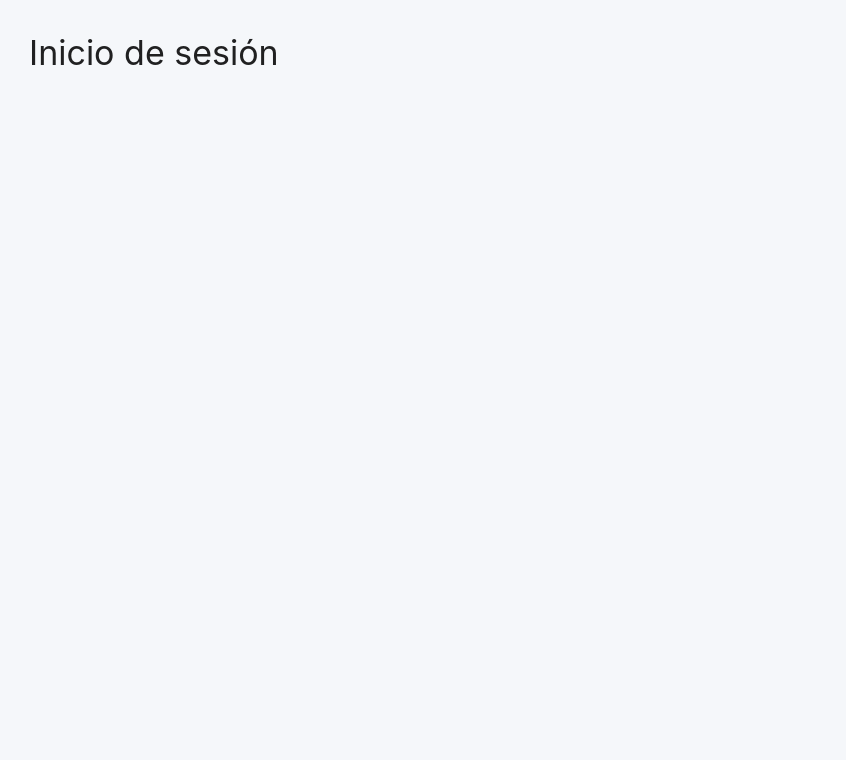
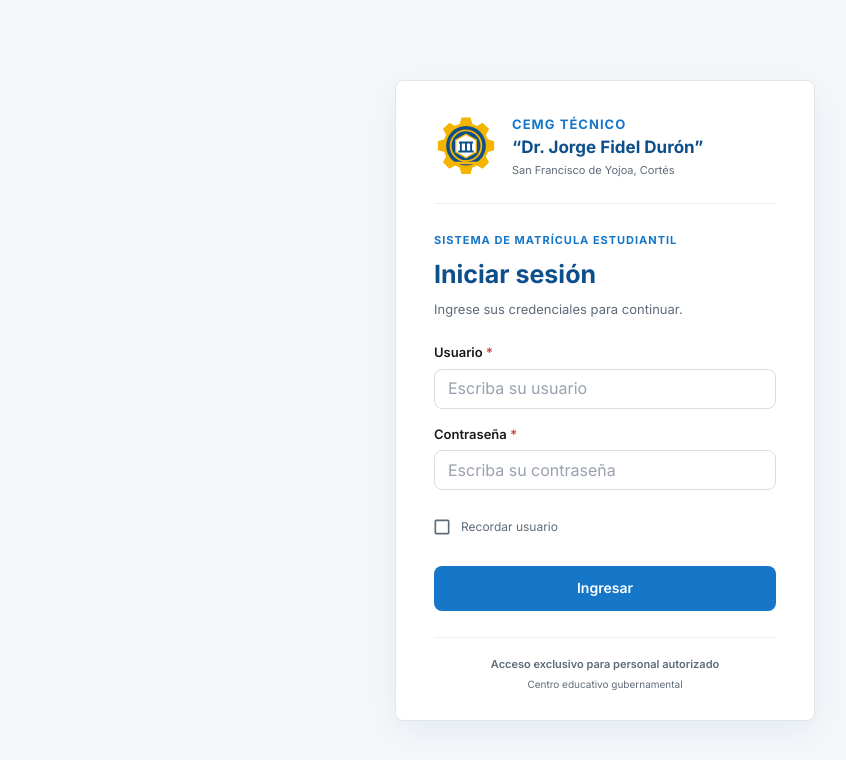
Before and after one commit to j-tor/sistema-matricula, a React (Vite) app in the folder frontend/: page /login in a window 1280 px wide. Shown: the top 760 px of the page, without its empty margins (35-881 px from the left). Built offline with nearby package versions, Linux system fonts and the light colour scheme.

Commit message:
feat: add frontend base structure with login and home views using Material-UI

```diff
--- a/frontend/index.html
+++ b/frontend/index.html
@@ -4,6 +4,12 @@
     <meta charset="UTF-8" />
     <link rel="icon" type="image/svg+xml" href="/vite.svg" />
     <meta name="viewport" content="width=device-width, initial-scale=1.0" />
+    <link rel="preconnect" href="https://fonts.googleapis.com" />
+    <link rel="preconnect" href="https://fonts.gstatic.com" crossorigin />
+    <link
+      href="https://fonts.googleapis.com/css2?family=Inter:wght@400;500;600;700&display=swap"
+      rel="stylesheet"
+    />
     <title>Sistema de Matrícula</title>
   </head>
   <body>
--- /dev/null
+++ b/frontend/src/components/ui/CerrarSesionButton.jsx
@@ -0,0 +1,17 @@
+import { useNavigate } from 'react-router-dom';
+import Button from '@mui/material/Button';
+import LogoutIcon from '@mui/icons-material/Logout';
+
+/**
+ * Botón "Cerrar sesión". Por ahora solo regresa a la pantalla de inicio de sesión;
+ * el menú lateral (#26) lo reutilizará con su propio estilo mediante `sx`.
+ */
+export default function CerrarSesionButton({ sx, ...props }) {
+  const navigate = useNavigate();
+
+  return (
+    <Button startIcon={<LogoutIcon />} onClick={() => navigate('/login')} sx={sx} {...props}>
+      Cerrar sesión
+    </Button>
+  );
+}
--- /dev/null
+++ b/frontend/src/components/ui/Logo.jsx
@@ -0,0 +1,32 @@
+import Box from '@mui/material/Box';
+
+/**
+ * Escudo institucional del CEMG Técnico "Dr. Jorge Fidel Durón".
+ * - large: versión grande para espacios destacados.
+ * - mono: versión monocromática para documentos impresos.
+ */
+export default function Logo({ large = false, mono = false, sx }) {
+  const size = large ? 108 : 64;
+  const azul = mono ? '#FFFFFF' : '#0D4F8B';
+  const linea = mono ? '#111111' : '#F5B400';
+  const trazo = mono ? '#111111' : '#0D4F8B';
+
+  return (
+    <Box
+      aria-label="Escudo institucional"
+      sx={{ width: size, height: size, flex: '0 0 auto', color: mono ? '#111111' : 'secondary.main', ...sx }}
+    >
+      <svg viewBox="0 0 100 100" role="img" width="100%" height="100%">
+        <path
+          d="M43 4h14l3 10a37 37 0 0 1 7 3l9-5 10 10-5 9a37 37 0 0 1 3 7l10 3v14l-10 3a37 37 0 0 1-3 7l5 9-10 10-9-5a37 37 0 0 1-7 3l-3 10H43l-3-10a37 37 0 0 1-7-3l-9 5-10-10 5-9a37 37 0 0 1-3-7L6 55V41l10-3a37 37 0 0 1 3-7l-5-9 10-10 9 5a37 37 0 0 1 7-3Z"
+          fill="currentColor"
+        />
+        <circle cx="50" cy="48" r="31" fill={azul} />
+        <circle cx="50" cy="48" r="24" fill="none" stroke={linea} strokeWidth="3" />
+        <path d="M34 58V39l16-9 16 9v19l-16 9Z" fill="#FFFFFF" stroke={linea} strokeWidth="2" />
+        <path d="M39 43h22M42 43v13m8-13v13m8-13v13M38 57h24" stroke={trazo} strokeWidth="3" />
+        <path d="M29 75h42" stroke={linea} strokeWidth="4" />
+      </svg>
+    </Box>
+  );
+}
--- a/frontend/src/pages/Home.jsx
+++ b/frontend/src/pages/Home.jsx
@@ -2,21 +2,24 @@ import Box from '@mui/material/Box';
 import Typography from '@mui/material/Typography';
 import Container from '@mui/material/Container';
 import Paper from '@mui/material/Paper';
-import SchoolIcon from '@mui/icons-material/School';
+import Logo from '../components/ui/Logo';
+import CerrarSesionButton from '../components/ui/CerrarSesionButton';
 
+// Pantalla temporal: el menú principal y el resumen se agregan en #26
 function Home() {
   return (
     <Container maxWidth="sm" sx={{ mt: 10 }}>
-      <Paper elevation={0} sx={{ p: 6, textAlign: 'center', borderRadius: 3 }}>
-        <Box sx={{ color: 'primary.main', mb: 2 }}>
-          <SchoolIcon sx={{ fontSize: 64 }} />
+      <Paper elevation={0} sx={{ p: 6, textAlign: 'center', borderRadius: 2 }}>
+        <Box sx={{ display: 'flex', justifyContent: 'center', mb: 2 }}>
+          <Logo large />
         </Box>
-        <Typography variant="h4" fontWeight={700} gutterBottom>
+        <Typography variant="h4" gutterBottom sx={{ fontWeight: 700, color: 'primary.dark' }}>
           Sistema de Matrícula
         </Typography>
-        <Typography variant="body1" color="text.secondary">
-          Bienvenido. El frontend está funcionando correctamente con Material UI.
+        <Typography variant="body1" sx={{ color: 'text.secondary', mb: 4 }}>
+          Bienvenido al sistema de matrícula del CEMG Técnico “Dr. Jorge Fidel Durón”.
         </Typography>
+        <CerrarSesionButton variant="outlined" />
       </Paper>
     </Container>
   );
--- a/frontend/src/pages/Login.jsx
+++ b/frontend/src/pages/Login.jsx
@@ -1,9 +1,157 @@
-import { Container, Typography } from '@mui/material';
+import { useState } from 'react';
+import { useNavigate } from 'react-router-dom';
+import Alert from '@mui/material/Alert';
+import Box from '@mui/material/Box';
+import Button from '@mui/material/Button';
+import Checkbox from '@mui/material/Checkbox';
+import FormControlLabel from '@mui/material/FormControlLabel';
+import Paper from '@mui/material/Paper';
+import TextField from '@mui/material/TextField';
+import Typography from '@mui/material/Typography';
+import Logo from '../components/ui/Logo';
+
+// Etiqueta visible arriba del campo, como en el diseño
+function Campo({ label, ...props }) {
+  return (
+    <Box component="label" sx={{ display: 'flex', flexDirection: 'column', gap: 0.75, mb: 2 }}>
+      <Typography component="span" sx={{ fontSize: 13, fontWeight: 600 }}>
+        {label}
+        <Box component="b" sx={{ color: 'error.main' }}>
+          {' '}
+          *
+        </Box>
+      </Typography>
+      <TextField size="small" fullWidth {...props} />
+    </Box>
+  );
+}
 
 export default function Login() {
+  const navigate = useNavigate();
+  const [usuario, setUsuario] = useState('');
+  const [contrasena, setContrasena] = useState('');
+  const [error, setError] = useState(false);
+
+  // Solo visual: la autenticación real se conectará cuando exista el endpoint
+  const handleSubmit = (event) => {
+    event.preventDefault();
+    if (!usuario.trim() || !contrasena.trim()) {
+      setError(true);
+      return;
+    }
+    setError(false);
+    navigate('/');
+  };
+
   return (
-    <Container sx={{ py: 4 }}>
-      <Typography variant="h4">Inicio de sesión</Typography>
-    </Container>
+    <Box
+      sx={{
+        minHeight: '100vh',
+        display: 'grid',
+        placeItems: 'center',
+        p: { xs: 2, sm: 6 },
+        bgcolor: 'background.default',
+      }}
+    >
+      <Paper
+        elevation={0}
+        sx={{
+          width: '100%',
+          maxWidth: 420,
+          px: { xs: 3, sm: 4.75 },
+          pt: 4.25,
+          pb: 3.5,
+          border: '1px solid #E1E6EB',
+          boxShadow: '0 10px 35px rgba(13,79,139,.07)',
+        }}
+      >
+        {/* Identidad institucional */}
+        <Box
+          sx={{
+            display: 'flex',
+            alignItems: 'center',
+            gap: 1.75,
+            pb: 3,
+            mb: 3.5,
+            borderBottom: '1px solid #EDF0F3',
+          }}
+        >
+          <Logo />
+          <Box sx={{ display: 'flex', flexDirection: 'column', gap: 0.375 }}>
+            <Typography sx={{ color: 'primary.main', fontSize: 13, fontWeight: 700, letterSpacing: '.08em' }}>
+              CEMG TÉCNICO
+            </Typography>
+            <Typography sx={{ color: 'primary.dark', fontSize: 17, fontWeight: 700, lineHeight: 1.25 }}>
+              “Dr. Jorge Fidel Durón”
+            </Typography>
+            <Typography sx={{ color: 'text.secondary', fontSize: 11 }}>San Francisco de Yojoa, Cortés</Typography>
+          </Box>
+        </Box>
+
+        <Box component="form" noValidate onSubmit={handleSubmit}>
+          <Typography sx={{ color: 'primary.main', fontWeight: 700, fontSize: 11, letterSpacing: '.09em' }}>
+            SISTEMA DE MATRÍCULA ESTUDIANTIL
+          </Typography>
+          <Typography component="h2" sx={{ color: 'primary.dark', fontSize: 25, fontWeight: 700, mt: 1, mb: 0.75 }}>
+            Iniciar sesión
+          </Typography>
+          <Typography sx={{ color: 'text.secondary', fontSize: 13, mb: 3 }}>
+            Ingrese sus credenciales para continuar.
+          </Typography>
+
+          {error && (
+            <Alert severity="error" variant="outlined" sx={{ mb: 2, bgcolor: '#FFF0F0', borderColor: '#EFC0C0' }}>
+              Usuario o contraseña incorrectos. Verifique sus datos e intente de nuevo.
+            </Alert>
+          )}
+
+          <Campo
+            label="Usuario"
+            placeholder="Escriba su usuario"
+            name="username"
+            autoComplete="username"
+            value={usuario}
+            onChange={(e) => setUsuario(e.target.value)}
+            error={error && !usuario.trim()}
+          />
+          <Campo
+            label="Contraseña"
+            placeholder="Escriba su contraseña"
+            type="password"
+            name="password"
+            autoComplete="current-password"
+            value={contrasena}
+            onChange={(e) => setContrasena(e.target.value)}
+            error={error && !contrasena.trim()}
+          />
+
+          <FormControlLabel
+            control={<Checkbox size="small" />}
+            label="Recordar usuario"
+            sx={{ mt: 0.25, mb: 2.5, '& .MuiFormControlLabel-label': { fontSize: 12, color: 'text.secondary' } }}
+          />
+
+          <Button type="submit" variant="contained" fullWidth sx={{ height: 45 }}>
+            Ingresar
+          </Button>
+        </Box>
+
+        <Box
+          sx={{
+            mt: 3.25,
+            pt: 2.25,
+            borderTop: '1px solid #EDF0F3',
+            display: 'flex',
+            flexDirection: 'column',
+            alignItems: 'center',
+            gap: 0.5,
+            color: 'text.secondary',
+          }}
+        >
+          <Typography sx={{ fontSize: 11, fontWeight: 600 }}>Acceso exclusivo para personal autorizado</Typography>
+          <Typography sx={{ fontSize: 10 }}>Centro educativo gubernamental</Typography>
+        </Box>
+      </Paper>
+    </Box>
   );
 }
--- a/frontend/src/theme/theme.js
+++ b/frontend/src/theme/theme.js
@@ -1,36 +1,93 @@
 import { createTheme } from '@mui/material/styles';
+
+// Colores tomados de la guía de estilos del diseño (ESTILOS.md)
+const colores = {
+  azul: '#1677C8', // Azul primario
+  azulOscuro: '#0D4F8B', // Azul oscuro institucional
+  azulClaro: '#EAF4FC',
+  dorado: '#F5B400', // Amarillo dorado
+  doradoSuave: '#FFF4D1',
+  exito: '#2E9E5B',
+  error: '#D64545',
+  texto: '#1A1A1A',
+  textoSecundario: '#5F6B7A',
+  borde: '#D9DEE5',
+  fondo: '#F5F7FA',
+};
 
 const theme = createTheme({
   palette: {
     primary: {
-      main: '#1565C0', // Azul institucional
+      main: colores.azul,
+      dark: colores.azulOscuro,
+      light: colores.azulClaro,
+      contrastText: '#FFFFFF',
     },
     secondary: {
-      main: '#FF6F00', // Naranja acento
+      main: colores.dorado,
+      light: colores.doradoSuave,
+      contrastText: colores.texto,
     },
+    success: { main: colores.exito },
+    error: { main: colores.error },
+    text: {
+      primary: colores.texto,
+      secondary: colores.textoSecundario,
+    },
+    divider: colores.borde,
     background: {
-      default: '#F5F7FA',
+      default: colores.fondo,
+      paper: '#FFFFFF',
     },
+    institucional: colores,
   },
   typography: {
-    fontFamily: [
-      'Inter',
-      '-apple-system',
-      'BlinkMacSystemFont',
-      '"Segoe UI"',
-      'Roboto',
-      'sans-serif',
-    ].join(','),
+    fontFamily: ['Inter', '-apple-system', 'BlinkMacSystemFont', '"Segoe UI"', 'Roboto', 'sans-serif'].join(','),
+    button: {
+      textTransform: 'none', // Sin MAYÚSCULAS en botones
+      fontWeight: 600,
+    },
   },
   shape: {
     borderRadius: 8,
   },
   components: {
     MuiButton: {
+      defaultProps: {
+        disableElevation: true,
+      },
       styleOverrides: {
         root: {
-          textTransform: 'none', // Sin MAYÚSCULAS en botones
-          fontWeight: 600,
+          minHeight: 40,
+          paddingInline: 17,
+        },
+        containedPrimary: {
+          '&:hover': {
+            backgroundColor: '#0E66AD',
+            boxShadow: '0 3px 8px rgba(22,119,200,.22)',
+          },
+        },
+      },
+    },
+    MuiOutlinedInput: {
+      styleOverrides: {
+        root: {
+          backgroundColor: '#FFFFFF',
+          '& .MuiOutlinedInput-notchedOutline': {
+            borderColor: colores.borde,
+          },
+          '&.Mui-focused': {
+            boxShadow: '0 0 0 3px rgba(22,119,200,.1)',
+          },
+          '&.Mui-focused .MuiOutlinedInput-notchedOutline': {
+            borderWidth: 1,
+          },
+        },
+        input: {
+          '&::placeholder': {
+            color: '#98A1AD',
+            opacity: 1,
+          },
         },
       },
     },
```
Also changed, not shown: 1 other file (tests, documents, lock files or other folders).
